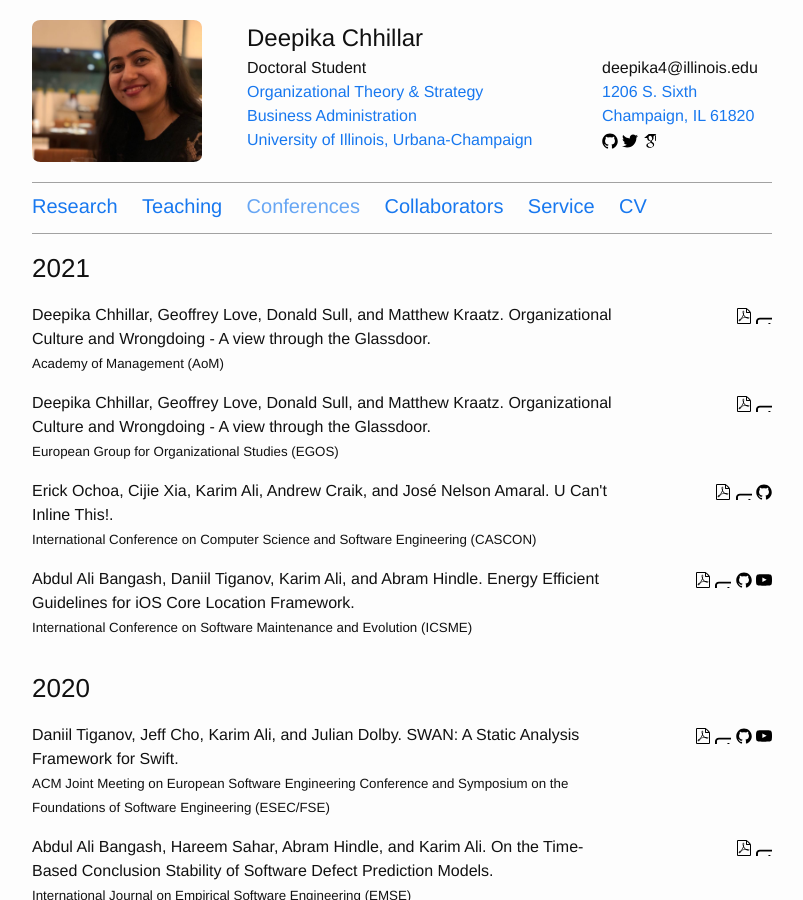
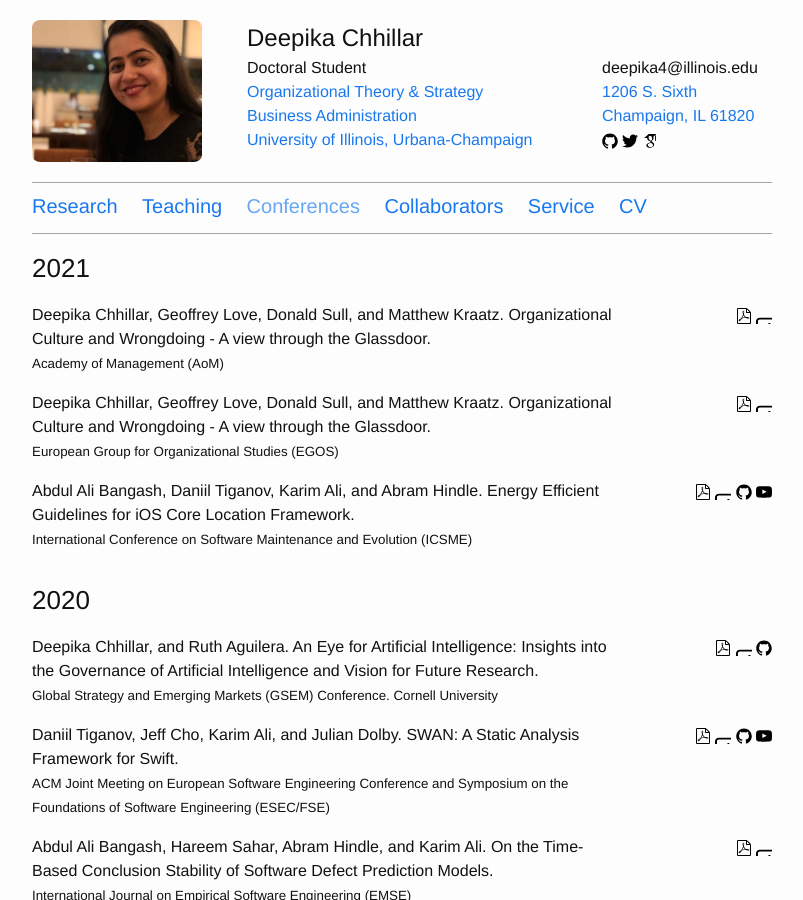
Before and after one commit to deepikachhillar/deepikachhillar.github.io, a Jekyll site: the page built from nav/conferences.md, in a window 1280 px wide and 900 px high. Shown: the whole window, without its empty margins (238-1041 px from the left). Built offline with Jekyll 4.4.1, drawn with Linux system fonts in a browser that asks for light colours.

Commit message:
Update papers.yml

```diff
--- a/_data/papers.yml
+++ b/_data/papers.yml
@@ -15,14 +15,14 @@
   doi:
   link: https://www.egos.org/jart/prj3/egos/main.jart?rel=de&reserve-mode=active&content-id=1610525130808&subtheme_id=1568872441736&show_prog=yes
 
-- id: ourinliner
-  title: "U Can't Inline This!"
-  authors: Erick Ochoa, Cijie Xia, Karim Ali, Andrew Craik, and José Nelson Amaral
-  venue: International Conference on Computer Science and Software Engineering (CASCON)
-  year: 2021
+- id: governance
+  title: "An Eye for Artificial Intelligence: Insights into the Governance of Artificial Intelligence and Vision for Future Research"
+  authors: Deepika Chhillar, and Ruth Aguilera
+  venue: Global Strategy and Emerging Markets (GSEM) Conference. Cornell University
+  year: 2020
   pages:
   doi:
-  code: https://github.com/themaplelab/openj9
+  code: https://static1.squarespace.com/static/56eefd22859fd004540849e0/t/5fa58cb9bca7141c21b86f57/1604684987535/GSEM+Conference.pdf
 
 - id: igreenminer
   title: "Energy Efficient Guidelines for iOS Core Location Framework"
```
